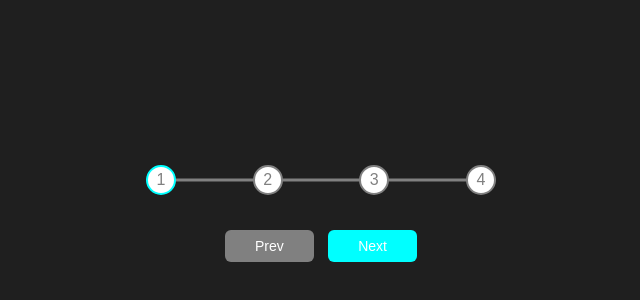
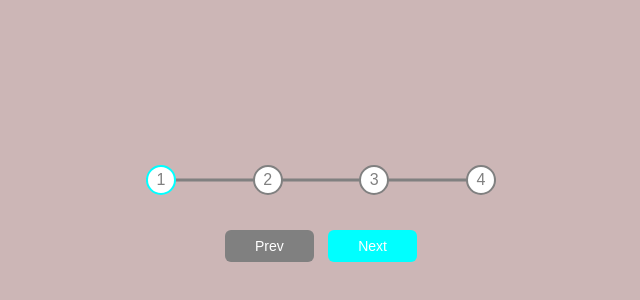
Before and after one commit to EleniTsolaki/Progress-Steps, a plain HTML site: page index.html in a window 1280 px wide. Shown: the part 184-484 px from the top of the page, without its empty margins (319-959 px from the left). Drawn offline with Linux system fonts and the light colour scheme; a web font is replaced by a local one.

Commit message:
background-color change

```diff
--- a/style.css
+++ b/style.css
@@ -10,7 +10,7 @@
 }
 
 body {
-  background-color: #1f1f1f;
+  background-color:rgb(204, 182, 182);
   font-family: 'Muli', sans-serif;
   display: flex;
   align-items: center;
```
